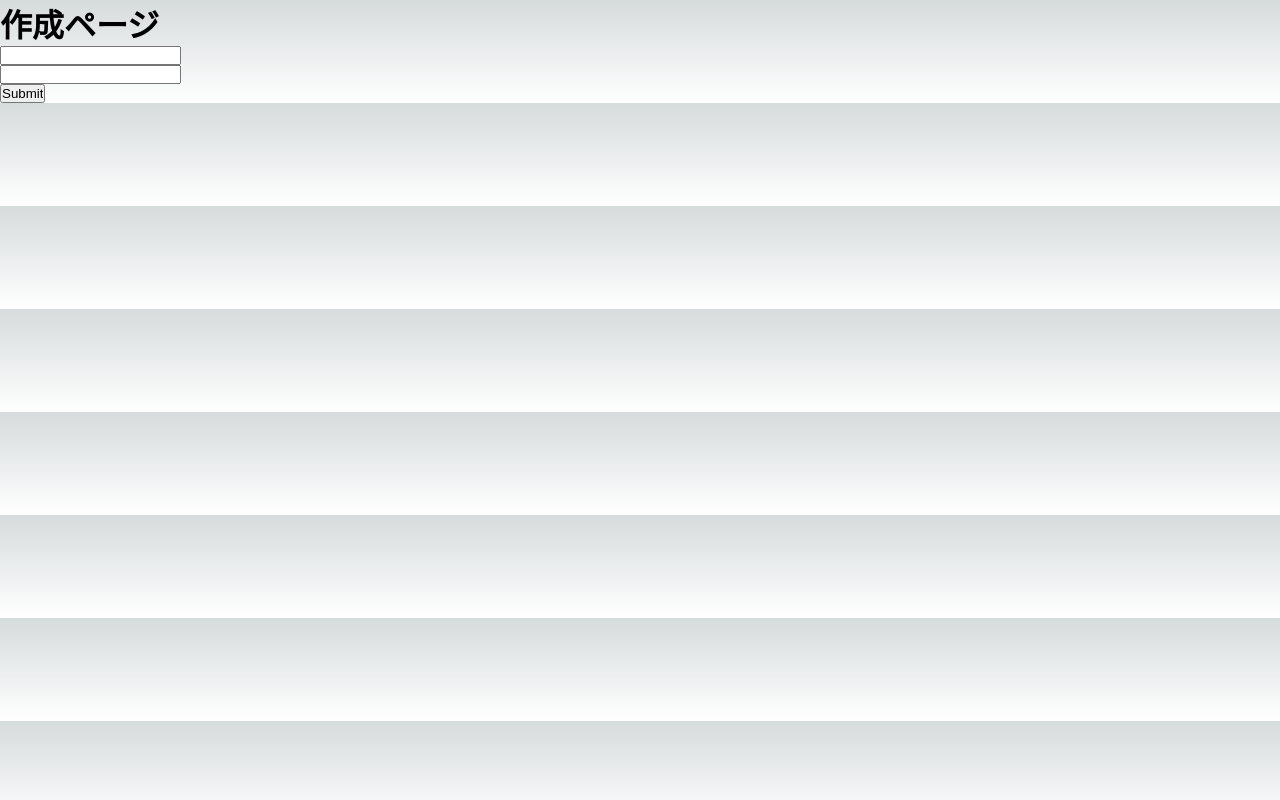
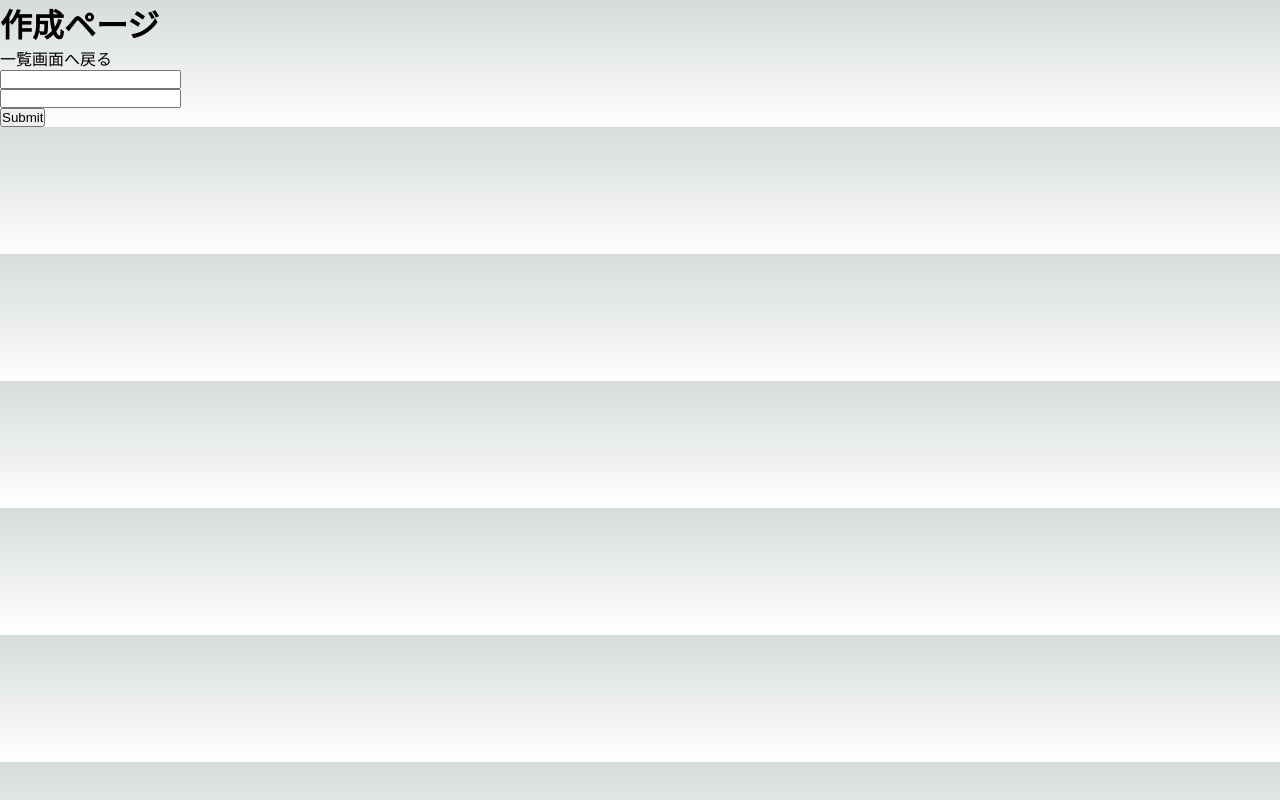
Before and after one commit to planb369/frontend-practice-app, a Next.js app: page /post/create in a window 1280 px wide. Built offline with nearby package versions, Linux system fonts and the light colour scheme.

Commit message:
[add]createページからindexへの遷移

```diff
--- a/src/pages/post/create.tsx
+++ b/src/pages/post/create.tsx
@@ -35,6 +35,7 @@ export default function Create() {
             <h1>作成ページ</h1>
 
             {/* フォームを作成する。メモの内容を入力するだけ */}
+            <Link href={indexPath}>一覧画面へ戻る</Link>
             <form onSubmit={handleSubmit(onSubmit)}>
                 <div>
                     <div>
```
